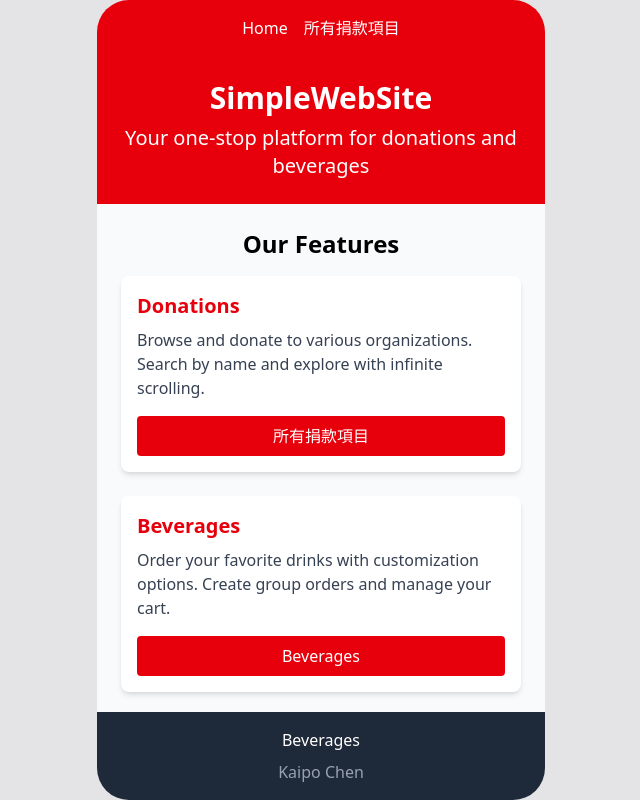
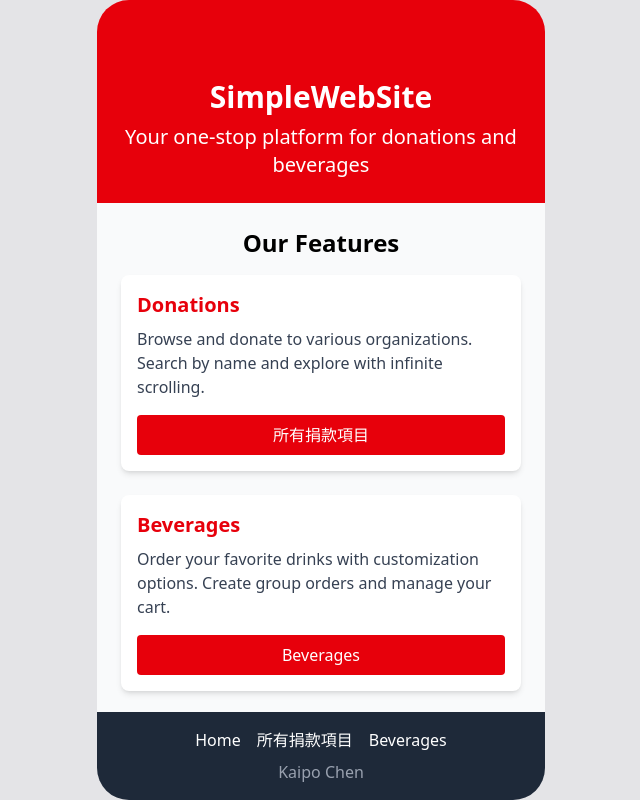
Before and after one commit to kakapo1933/SimpleWebSite, a React (Vite) app in the folder packages/frontend/: page / in a window 1280 px wide. Shown: the whole page, without its empty margins (319-959 px from the left). Built offline with nearby package versions, Linux system fonts and the light colour scheme; no server answers.

Commit message:
fix(ui): move home and donation tabs from header to footer

```diff
--- a/packages/frontend/src/App.tsx
+++ b/packages/frontend/src/App.tsx
@@ -12,12 +12,7 @@ function App() {
       {/*<LanguageSwitcher/>*/}
       <nav className="flex flex-col justify-center max-w-md w-full h-15 bg-red-600 p-4 rounded-t-4xl">
         <ul className="flex justify-center gap-4 text-white">
-          <li>
-            <Link to="/" className="hover:text-indigo-200">Home</Link>
-          </li>
-          <li>
-            <Link to="/donations" className="hover:text-indigo-200">{t('donationPage')}</Link>
-          </li>
+          {/* Navigation tabs moved to footer */}
         </ul>
       </nav>
 
@@ -39,6 +34,12 @@ function App() {
       <footer className="flex flex-col justify-center max-w-md w-full bg-gray-800 p-4 rounded-b-4xl">
         <ul className="flex justify-center gap-4 text-white mb-2">
           <li>
+            <Link to="/" className="hover:text-red-300">Home</Link>
+          </li>
+          <li>
+            <Link to="/donations" className="hover:text-red-300">{t('donationPage')}</Link>
+          </li>
+          <li>
             <Link to="/beverages" className="hover:text-red-300">Beverages</Link>
           </li>
         </ul>
```
